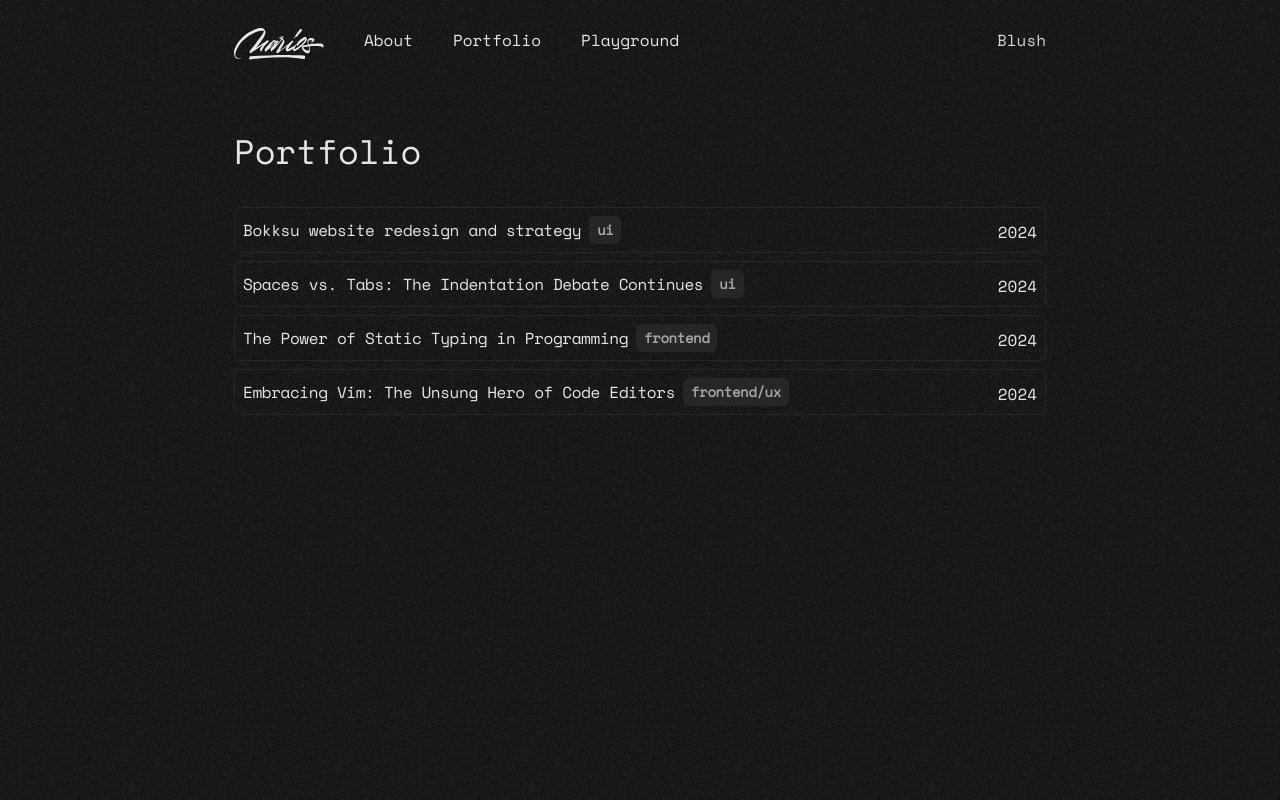
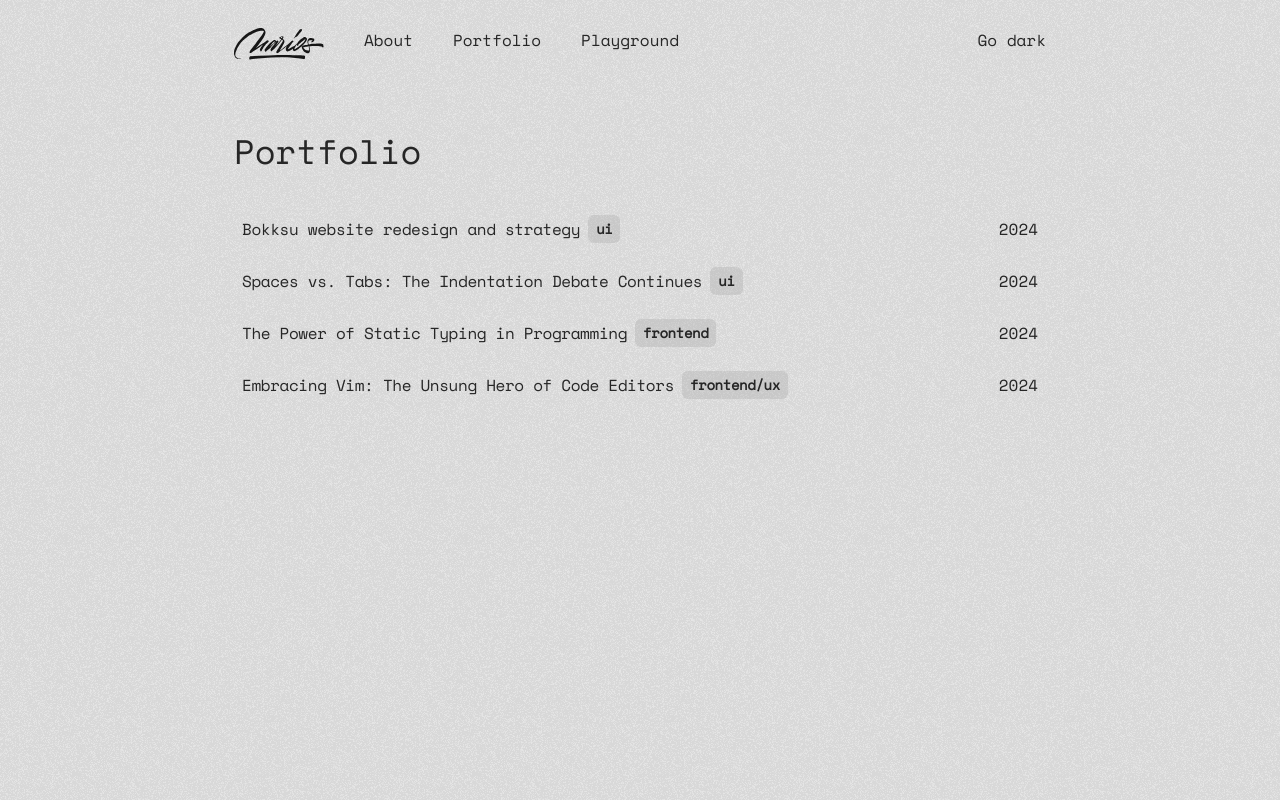
Before and after one commit to mpittas/mp-portfolio, a Next.js app: page /portfolio in a window 1280 px wide. Built offline with nearby package versions, Linux system fonts and the light colour scheme.

Commit message:
Update theme colors and other minor adjustments

```diff
--- a/src/app/global.css
+++ b/src/app/global.css
@@ -7,7 +7,6 @@
 }
 /* Main */
 body {
-  background-color: #111111;
   margin: 0;
   overflow-x: hidden;
 }
@@ -115,7 +114,7 @@ body {
 }
 
 .prose p {
-  @apply my-4 text-neutral-300/[0.7];
+  @apply my-4 text-neutral-700 dark:text-neutral-300/[0.7];
 }
 
 .prose h1 {
--- a/src/app/layout.tsx
+++ b/src/app/layout.tsx
@@ -1,12 +1,12 @@
 import "./global.css"
-import React, { useEffect } from "react"
-import type { Metadata } from "next"
-import { Space_Mono } from "next/font/google"
+import React, {useEffect} from "react"
+import type {Metadata} from "next"
+import {Space_Mono} from "next/font/google"
 import Header from "@/components/sections/Header"
-import { ThemeProvider } from "next-themes"
-import { Analytics } from "@vercel/analytics/react"
-import { SpeedInsights } from "@vercel/speed-insights/next"
-import { baseUrl } from "@/seo/sitemap"
+import {ThemeProvider} from "next-themes"
+import {Analytics} from "@vercel/analytics/react"
+import {SpeedInsights} from "@vercel/speed-insights/next"
+import {baseUrl} from "@/seo/sitemap"
 
 const spacemono = Space_Mono({
   subsets: ["latin"],
@@ -44,11 +44,7 @@ export const metadata: Metadata = {
 
 const cx = (...classes) => classes.filter(Boolean).join(" ")
 
-export default function RootLayout({
-  children,
-}: {
-  children: React.ReactNode
-}) {
+export default function RootLayout({children}: {children: React.ReactNode}) {
   return (
     <html lang="en" suppressHydrationWarning>
       <body className={`antialiased ${spacemono.className}`}>
@@ -60,9 +56,11 @@ export default function RootLayout({
           <div className="opacity-90">
             <div className="bg" />
           </div>
-          <main className="bg-neutral-900 text-neutral-200 dark:bg-red-900 min-h-screen">
+          <main className="bg-neutral-200 text-neutral-800 dark:text-neutral-100 dark:bg-neutral-900 min-h-screen">
             <div className="relative">
-              <Header />
+              <div className="relative z-[1]">
+                <Header />
+              </div>
               {children}
               <Analytics />
               <SpeedInsights />
--- a/src/components/anim/TextScene.js
+++ b/src/components/anim/TextScene.js
@@ -1,11 +1,13 @@
 "use client"
 import * as THREE from "three"
-import { Suspense, useState } from "react"
-import { Canvas, useFrame } from "@react-three/fiber"
-import { Preload, useCursor } from "@react-three/drei"
-import { Model, Fragments } from "./Text"
+import {Suspense, useState} from "react"
+import {Canvas, useFrame} from "@react-three/fiber"
+import {Preload, useCursor} from "@react-three/drei"
+import {Model, Fragments} from "./Text"
+import {useTheme} from "next-themes"
 
 function Scene() {
+  const {theme, setTheme} = useTheme()
   const vec = new THREE.Vector3()
   const [clicked, setClicked] = useState(false)
   const [hovered, setHovered] = useState(false)
@@ -31,10 +33,16 @@ function Scene() {
 }
 
 export default function TextScene() {
+  const {theme, setTheme} = useTheme()
+  const intensity = theme === "dark" ? 20 : 3
+
   return (
-    <Canvas dpr={[1, 2]} orthographic camera={{ zoom: 180 }}>
-      <ambientLight color="#ffffff" intensity={1} />
-      <directionalLight position={[0, 3, 5]} color="#ffffff" intensity={50} />
+    <Canvas dpr={[1, 2]} orthographic camera={{zoom: 260}}>
+      <directionalLight
+        position={[0, 3, 5]}
+        color="#ffffff"
+        intensity={intensity}
+      />
       <Suspense fallback={null}>
         <Scene />
         <Preload all />
--- a/src/components/core/Badge.tsx
+++ b/src/components/core/Badge.tsx
@@ -2,9 +2,9 @@ interface BadgeProps {
   title?: string
 }
 
-export default function Badge({ title }: BadgeProps) {
+export default function Badge({title}: BadgeProps) {
   return (
-    <div className="badge py-1 px-2 rounded-md bg-neutral-800 dark:bg-red-800 text-neutral-400 dark:text-red-100 text-sm font-bold">
+    <div className="badge py-1 px-2 rounded-md bg-neutral-400/[0.3] dark:bg-neutral-900 text-neutral-800 dark:text-neutral-300 text-sm font-bold">
       {title}
     </div>
   )
--- a/src/components/portfolio/PortfolioPostItems.tsx
+++ b/src/components/portfolio/PortfolioPostItems.tsx
@@ -1,5 +1,5 @@
 import Link from "next/link"
-import { formatDate } from "@/utils/utils"
+import {formatDate} from "@/utils/utils"
 import Badge from "@/components/core/Badge"
 
 type PortfolioPostsItemsProps = {
@@ -14,13 +14,13 @@ type PortfolioPostsItemsProps = {
   }[]
 }
 
-const PortfolioPostsItems = ({ allPortfolios }: PortfolioPostsItemsProps) => {
+const PortfolioPostsItems = ({allPortfolios}: PortfolioPostsItemsProps) => {
   return (
     <div className="flex flex-col gap-y-2">
       {allPortfolios.map((post) => (
         <Link
           key={post.slug}
-          className="flex justify-between items-center p-2 space-y-1 border border-neutral-800 dark:border-neutral-100/[0.1] hover:bg-neutral-100/[0.05] group rounded-md"
+          className="flex justify-between items-center p-2 hover:bg-neutral-100/[0.6] dark:hover:bg-neutral-800 group rounded-md"
           href={`/portfolio/${post.slug}`}
         >
           <div className="flex items-center gap-x-2 tracking-tight">
@@ -29,11 +29,6 @@ const PortfolioPostsItems = ({ allPortfolios }: PortfolioPostsItemsProps) => {
           </div>
           <div className="tabular-nums flex items-center gap-x-4">
             {formatDate(post.metadata.publishedAt, false, true)}
-            {/* <img
-              src={`/${post.metadata.featuredImage}`} // Add a leading slash to the src attribute
-              alt={post.metadata.title}
-              width={20}
-            /> */}
           </div>
         </Link>
       ))}
--- a/src/components/sections/Header.tsx
+++ b/src/components/sections/Header.tsx
@@ -1,7 +1,7 @@
 "use client"
 import Image from "next/image"
 import Link from "next/link"
-import { useTheme } from "next-themes"
+import {useTheme} from "next-themes"
 import HackingText from "@/components/anim/HackingText"
 import CodeErrorMsg from "@/components/widgets/CodeErrorMsg"
 
@@ -18,7 +18,7 @@ const navItems = {
 }
 
 export default function Header() {
-  const { theme, setTheme } = useTheme()
+  const {theme, setTheme} = useTheme()
 
   return (
     <>
@@ -34,17 +34,24 @@ export default function Header() {
               <div className="opacity-90">
                 <Link href="/">
                   <Image
+                    src="/images/logo-dark.svg"
+                    width={90}
+                    height={20}
+                    alt="Picture of the author"
+                    className="relative top-1 dark:hidden"
+                  />
+                  <Image
                     src="/images/logo-light.svg"
                     width={90}
                     height={20}
                     alt="Picture of the author"
-                    className="relative top-1"
+                    className="relative top-1 hidden dark:block"
                   />
                 </Link>
               </div>
 
               <nav className="hidden md:flex gap-x-10">
-                {Object.entries(navItems).map(([path, { name }]) => {
+                {Object.entries(navItems).map(([path, {name}]) => {
                   return (
                     <Link
                       key={path}
@@ -61,13 +68,13 @@ export default function Header() {
             <button
               aria-label="theme toggler"
               onClick={() => setTheme(theme === "dark" ? "light" : "dark")}
-              className="transition-colors  text-neutral-300 hover:text-neutral-50 dark:text-zinc-300"
+              className="transition-colors"
             >
               <span className="hidden dark:block">
-                <HackingText text="Dark" />
+                <HackingText text="Go light" />
               </span>
               <span className="dark:hidden">
-                <HackingText text="Blush" />
+                <HackingText text="Go dark" />
               </span>
             </button>
           </div>
--- a/src/components/views/MainView.tsx
+++ b/src/components/views/MainView.tsx
@@ -1,27 +1,27 @@
 import TitleBig from "@/components/widgets/TitleBig"
 import PageWrap from "../layout/PageWrap"
-import { PortfolioPosts } from "@/components/portfolio/PortfolioPosts"
+import {PortfolioPosts} from "@/components/portfolio/PortfolioPosts"
 import Image from "next/image"
 import TextScene from "@/components/anim/TextScene"
 
 export default function MainView() {
   return (
     <div>
-      <div className="h-[50vh]">
+      <div className="h-[600px] relative mt-[-5rem]">
         <TextScene />
+        <div className="absolute bottom-[15%] left-[50%] z-[1] mix-blend-difference select-none">
+          <Image
+            src="/images/click-me-hd.svg"
+            width={130}
+            height={20}
+            alt="arrow-right"
+            className="opacity-80"
+          />
+        </div>
       </div>
       <PageWrap>
-        <div className="max-w-3xl mx-auto text-center mt-[-6rem] py-16 pb-28 relative ">
+        <div className="max-w-3xl mx-auto text-center mt-[-8rem] py-16 pb-28 relative ">
           <TitleBig title="I am a passionate front-end developer based in BG who also specializes in UI/UX" />
-          <div className="absolute top-[-40px] right-[30%]">
-            <Image
-              src="/images/click-me-hd.svg"
-              width={100}
-              height={20}
-              alt="arrow-right"
-              className="opacity-30"
-            />
-          </div>
           {/* <div className="absolute top-[0%] right-[-70%]">
             <AnimatedCircle />
           </div>  */}
@@ -29,9 +29,10 @@ export default function MainView() {
 
         <div className=" z-1 relative">
           <div className="flex items-center gap-x-4 pb-4">
-            <div className="uppercase font-bold text-neutral-400 dark:text-neutral-300">
+            <div className="uppercase font-bold text-neutral-700 dark:text-neutral-500">
               Latest projects
             </div>
+            <div className="mix-blend-difference">
               <Image
                 src="/images/arrow-double-pixel.svg"
                 width={8}
@@ -40,6 +41,7 @@ export default function MainView() {
                 className="opacity-70"
               />
             </div>
+          </div>
           <PortfolioPosts />
         </div>
       </PageWrap>
--- a/src/components/widgets/CodeErrorMsg.tsx
+++ b/src/components/widgets/CodeErrorMsg.tsx
@@ -6,7 +6,7 @@ export default function CodeErrorMsg({
   children = "Error message goes here",
 }: CodeErrorMsgProps) {
   return (
-    <div className="header py-1 bg-red-100 text-red-700 dark:bg-zinc-900 dark:text-zinc-400">
+    <div className="header py-1 bg-red-100 text-red-700 ">
       <div className="container">
         <h1 className="text-sm ">{children}</h1>
       </div>
```
Lines whose indentation alone changed are shown as unchanged.
